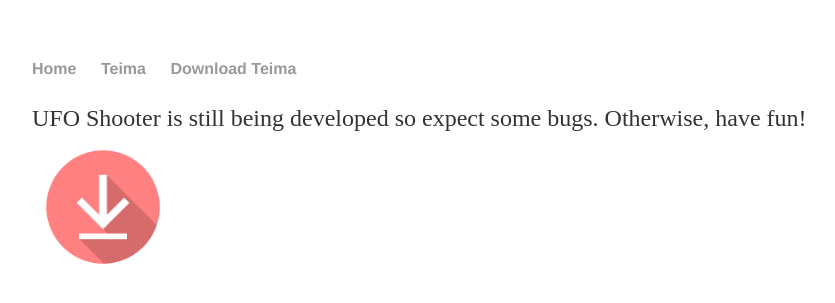
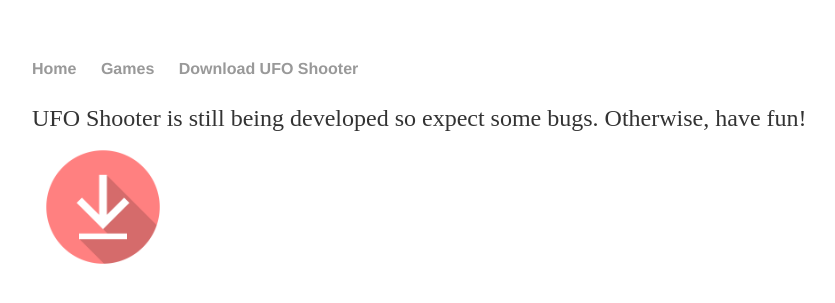
Before and after one commit to BardyBard/BardyBard.github.io, a Jekyll site: the page built from ufo_shooter.html, in a window 1280 px wide. Shown: the top 303 px of the page, without its empty margins (160-995 px from the left). Built offline with Jekyll 4.4.1, drawn with Linux system fonts in a browser that asks for light colours.

Commit message:
Update default.html

```diff
--- a/_layouts/default.html
+++ b/_layouts/default.html
@@ -9,8 +9,8 @@
 			<nav>
 	    		<ul>
 	        		<li><a href="/">Home</a></li>
-		        	<li><a href="/Teima">Teima</a></li>
-	        		<li><a href="/DownloadTeima">Download Teima</a></li>
+		        	<li><a href="/Games">Games</a></li>
+	        		<li><a href="/ufo_shooter">Download UFO Shooter</a></li>
 	    		</ul>
 			</nav>
 			<div class="container">
```
